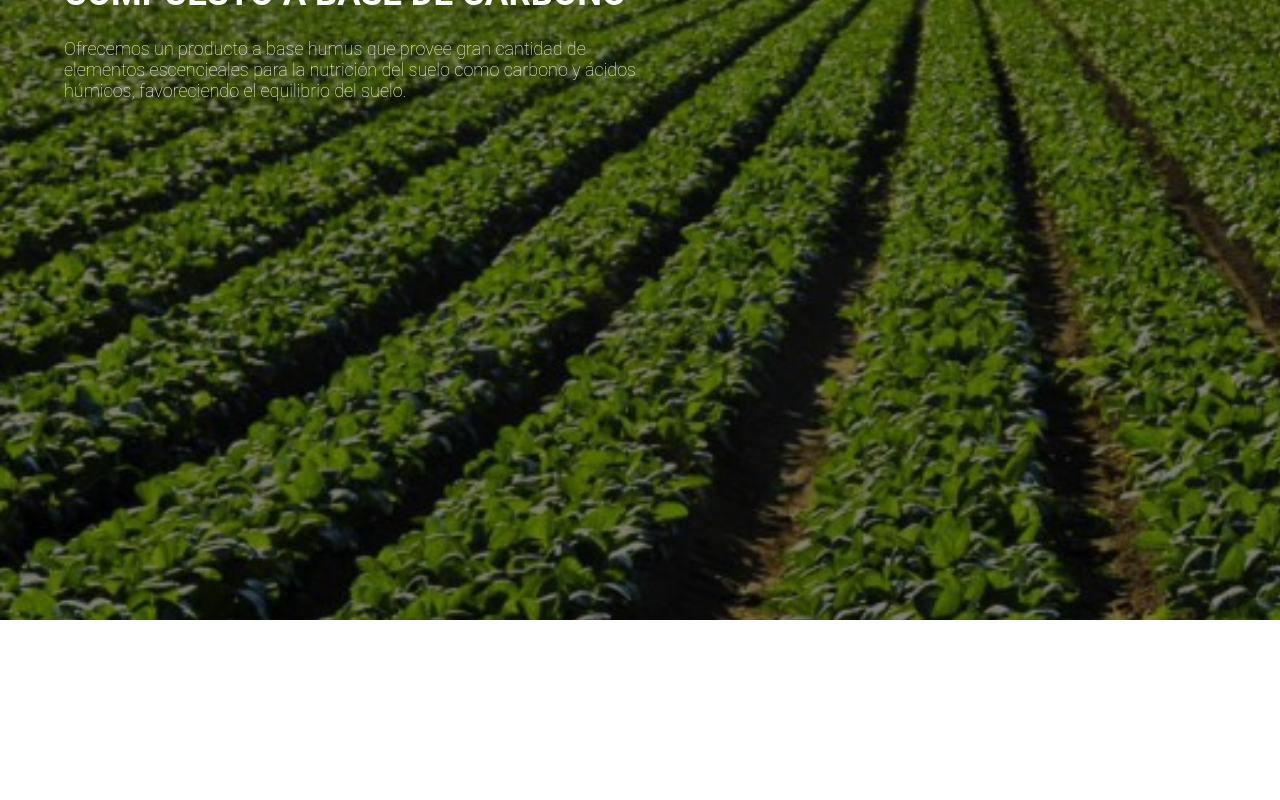
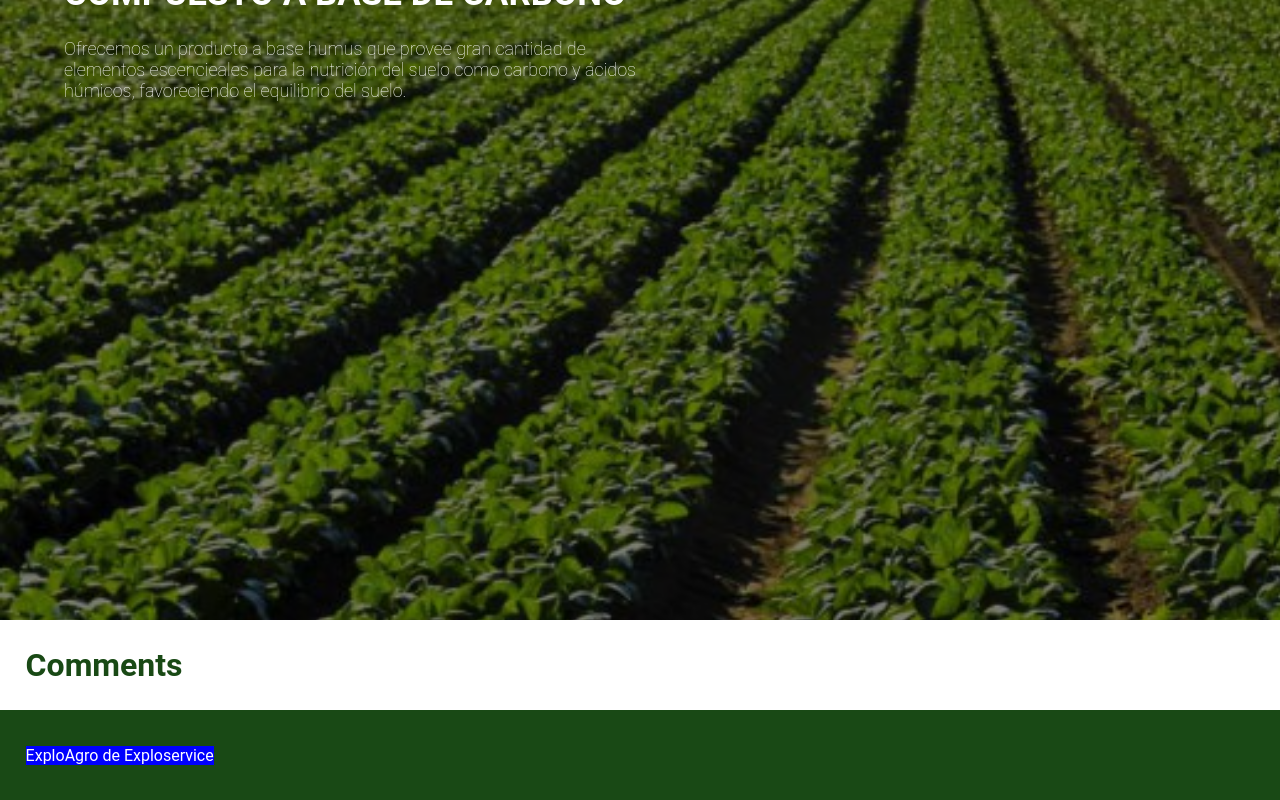
Before and after one commit to jorgeacosta02/Exploservice-frontend, a React (Vite) app in the folder client/: page / in a window 1280 px wide. Shown: the part 180-980 px from the top of the page. Before the commit the page ends 880 px from the top, so only its background shows below. Built offline with nearby package versions, Linux system fonts and the light colour scheme.

Commit message:
Comments & Footer

```diff
--- /dev/null
+++ b/client/src/components/Comments/Comments.tsx
@@ -0,0 +1,11 @@
+import styles from './_Comments.module.scss';
+
+const Comments = () => {
+  return (
+    <div className={styles.container}>
+      <h1>Comments</h1>
+    </div>
+  )
+}
+
+export default Comments
--- /dev/null
+++ b/client/src/components/Comments/_Comments.module.scss
@@ -0,0 +1,27 @@
+@use '../../styles/globals' as g;
+
+.container {
+    box-sizing: border-box;
+    // position: absolute;
+    width: 100vw;
+    height: 1000px;
+    bottom: 0;
+    left: 0;
+    padding: 0 2vw;
+    margin: 0;
+    background-color: g.$text-color;
+    color: g.$main-color;
+    @include g.create-flexbox(row, space-between);
+    z-index: 90;
+
+    @include g.display-large{
+        height: 1000px;
+        height: g.$maxNavBarHeight;
+        justify-content: space-between;
+
+    }
+    p{
+        background-color: blue;
+        // height: 50%;
+    }
+}
--- /dev/null
+++ b/client/src/components/Footer/Footer.tsx
@@ -0,0 +1,14 @@
+import styles from './_Footer.module.scss';
+
+const Footer = () => {
+  return (
+    <div className={styles.container}>
+      <p>ExploAgro de
+        Exploservice
+        {/* <svg xmlns="http://www.w3.org/2000/svg" ></svg> */}
+      </p>
+    </div>
+  )
+}
+
+export default Footer
--- /dev/null
+++ b/client/src/components/Footer/_Footer.module.scss
@@ -0,0 +1,26 @@
+@use '../../styles/globals' as g;
+
+.container {
+    box-sizing: border-box;
+    // position: absolute;
+    width: 100vw;
+    height: max(#{g.$minNavBarHeight}, #{25px});
+    bottom: 0;
+    left: 0;
+    padding: 0 2vw;
+    margin: 0;
+    background-color: g.$main-color;
+    color: g.$text-color;
+    @include g.create-flexbox(row, space-between);
+    z-index: 90;
+
+    @include g.display-large{
+        height: g.$maxNavBarHeight;
+        justify-content: space-between;
+
+    }
+    p{
+        background-color: blue;
+        // height: 50%;
+    }
+}
--- a/client/src/pages/Home.tsx
+++ b/client/src/pages/Home.tsx
@@ -1,6 +1,8 @@
 import NavBar from "../layouts/NavBar/NavBar";
 import HomeImg from "../components/HomeImg/HomeImg.tsx";
 import HomeText from "../components/HomeText/HomeText";
+import Comments from "../components/Comments/Comments.tsx";
+import Footer from "../components/Footer/Footer.tsx";
 
 const Home = () => {
   return (
@@ -8,6 +10,8 @@ const Home = () => {
       <NavBar />
       <HomeImg />
       <HomeText />
+      <Comments />
+      <Footer />
     </div>
   )
 }
```
